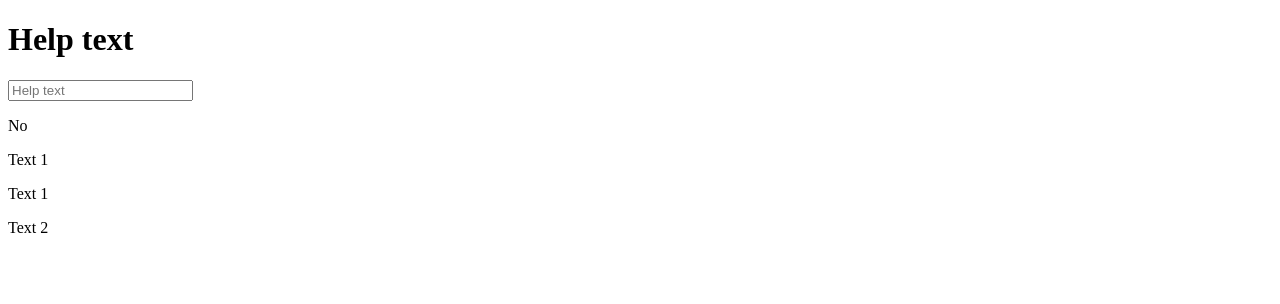
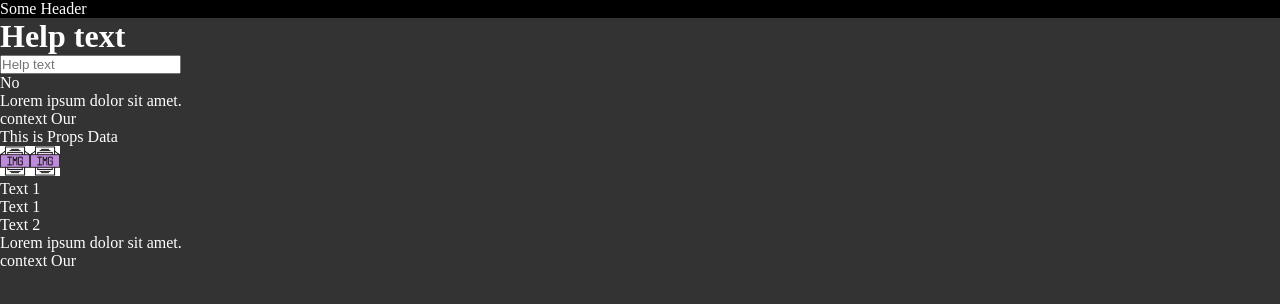
Before and after one commit to max221088/react-start-learn, a React (Create React App) app: page / in a window 1280 px wide. Shown: the top 304 px of the page. Built offline with nearby package versions, Linux system fonts and the light colour scheme.

Commit message:
lesson 4

```diff
--- a/public/index.html
+++ b/public/index.html
@@ -10,5 +10,6 @@
     <div id="app"></div>
     <div id="container"></div>
     <div id="container-2"></div>
+    <div id="quote"></div>
   </body>
 </html>
--- /dev/null
+++ b/src/App.js
@@ -0,0 +1,30 @@
+import React from "react"
+import Quote from './components/quote'
+import PropsQuote from "./components/propsQuote"
+import ImgInsert from "./components/imageInsert"
+import pic from "./img/pic.png"
+import Header from "./components/header"
+
+class app extends React.Component {
+  helpText = "Help text"
+  render () {
+    return (
+      <div>
+        <Header/>
+        <div className="name">
+          <h1>{this.helpText}</h1>
+          <input placeholder={this.helpText}
+          onClick={this.inputClick} onMouseEnter={this.mouseOver} />
+          <p>{this.helpText === "Help text!" ? "Yes" : "No"}</p>
+        </div>
+        <Quote/>
+        <PropsQuote quot="This is Props Data"/>
+        <ImgInsert path={pic}/>
+        <img className="logo" src={pic} alt="logo"/>
+      </div>
+    )
+  }
+  inputClick () {console.log("Clicked")}
+  mouseOver () {console.log("Mouse Over")}
+}
+export default app
--- /dev/null
+++ b/src/components/header.js
@@ -0,0 +1,10 @@
+import React from "react";
+
+class Header  extends React.Component {
+  render () {
+    return (
+      <header className="header">Some Header</header>
+    )
+  }
+}
+export default Header
--- /dev/null
+++ b/src/components/imageInsert.js
@@ -0,0 +1,10 @@
+import React from "react";
+
+class setImage extends React.Component {
+  render() {
+    return(
+      <img className="logo" src={this.props.path} alt="logo"/>
+    )
+  }
+}
+ export default setImage
--- /dev/null
+++ b/src/components/propsQuote.js
@@ -0,0 +1,10 @@
+import React from "react";
+
+class propsQuote extends React.Component {
+  render () {
+    return (
+      <div>{this.props.quot}</div>
+    )
+  }
+}
+export default propsQuote
--- /dev/null
+++ b/src/components/quote.js
@@ -0,0 +1,16 @@
+import React from "react"
+
+class quote extends React.Component {
+  quot = "Lorem ipsum dolor sit amet."
+  render () {
+    const quot = "context Our"
+    return (
+      <div>
+        <blockquote><p>{this.quot}</p></blockquote>
+        <blockquote><p>{quot}</p></blockquote>
+      </div>
+    )
+  }
+}
+
+export default quote
--- /dev/null
+++ b/src/css/index.css
@@ -0,0 +1,18 @@
+* {
+  box-sizing: border-box;
+  margin: 0;
+  padding: 0;
+}
+
+body {
+  background-color: #333;
+  color: white;
+}
+
+.logo{
+  width: 30px;
+  height: auto;
+}
+.header {
+  background-color: black;
+}
--- a/src/index.js
+++ b/src/index.js
@@ -1,22 +1,22 @@
 import React from "react"
 import * as ReactDOMClient from 'react-dom/client';
+import App from './App'
+import Quote from './components/quote'
+import './css/index.css'
 
-const inputClick = () => console.log("Clicked")
-const mouseOver = () => console.log("Mouse Over")
+// const inputClick = () => console.log("Clicked")
+// const mouseOver = () => console.log("Mouse Over")
 
-const helpText = "Help text"
 const container = "Text 1"
 const container2 = "Text 2"
 
-const elements = (<div className="name">
-  <h1>{helpText}</h1>
-  <input placeholder={helpText}
-    onClick={inputClick} onMouseEnter={mouseOver} />
-  <p>{helpText === "Help text!" ? "Yes" : "No"}</p>
-</div>)
-const app = ReactDOMClient.createRoot(document.getElementById("app"))
+ const app = ReactDOMClient.createRoot(document.getElementById("app"))
 
-app.render(elements)
+ app.render(<App/> )
+
+ const quote = ReactDOMClient.createRoot(document.getElementById("quote"))
+
+ quote.render(<Quote/>)
 
 const containerHtml = ReactDOMClient.createRoot(document.getElementById("container"))
 const containerHtml2 = ReactDOMClient.createRoot(document.getElementById("container-2"))
```
Also changed, not shown: src/img/pic.png (added).
